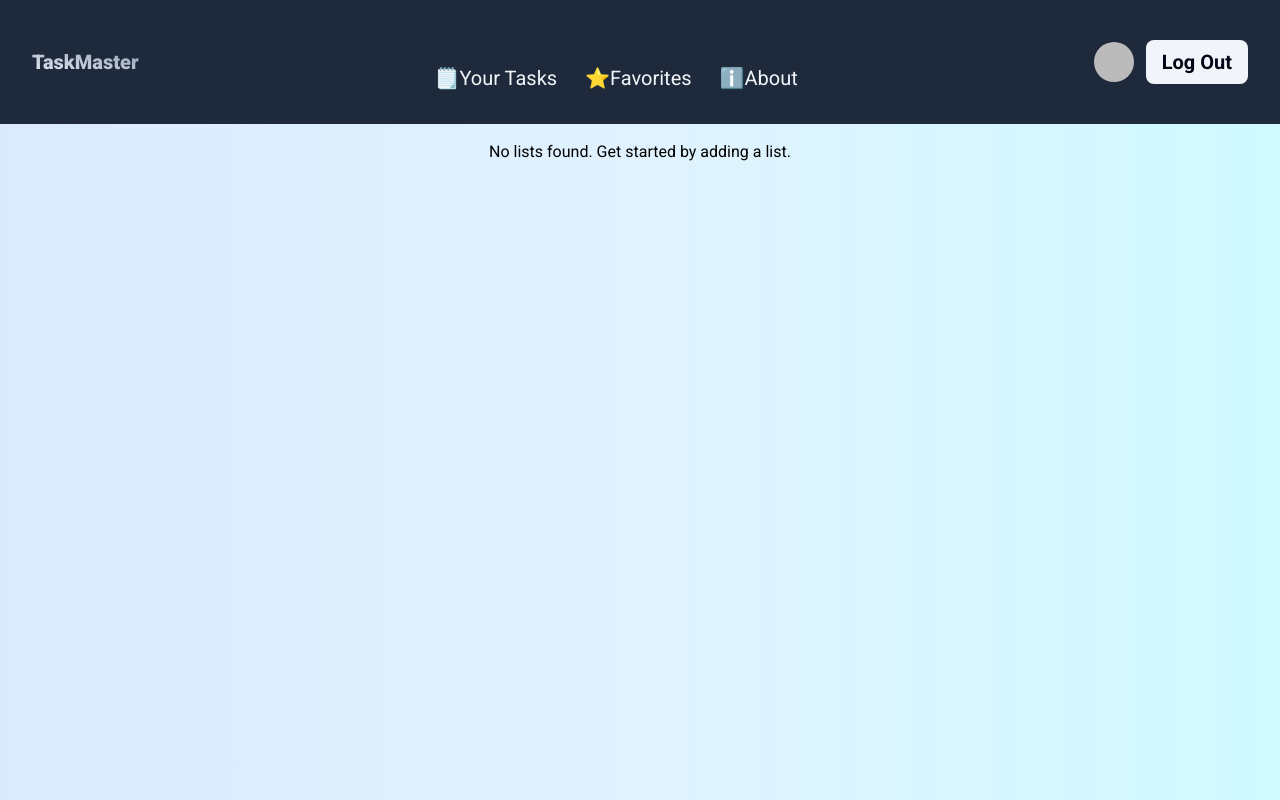
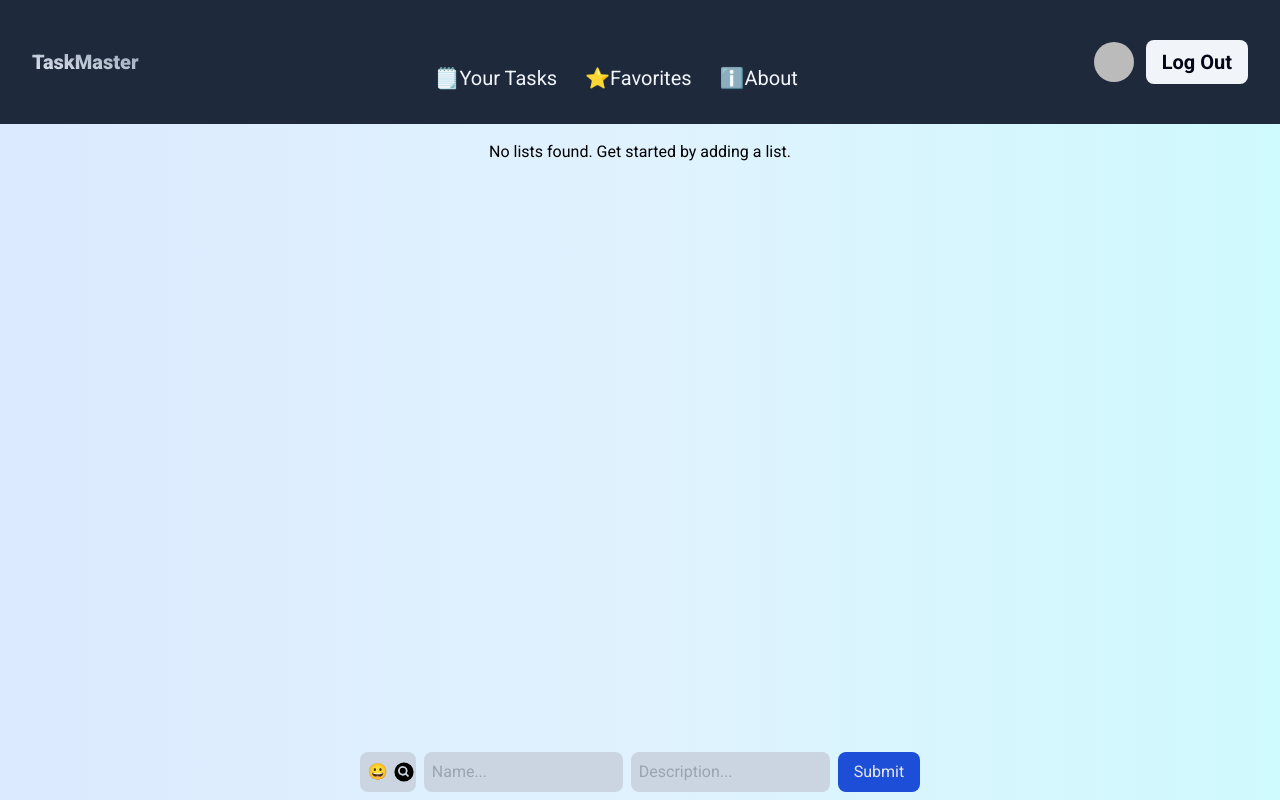
Before and after one commit to SonoLeo/next-todo-app, a Next.js app: page /lists in a window 1280 px wide. Built offline with nearby package versions, Linux system fonts and the light colour scheme; no server answers; the database is empty; sample sign-in values are in the browser's storage.

Commit message:
The user can now insert lists into the database

```diff
--- /dev/null
+++ b/app/api/list/insert/route.ts
@@ -0,0 +1,19 @@
+import { prisma } from "@/lib/prisma";
+import { NextResponse } from "next/server";
+
+export async function POST(req: Request) {
+  const { emoji, description, name, userId } = await req.json();
+
+  console.log(emoji, description, name, userId);
+
+  const result = await prisma.list.create({
+    data: {
+      emoji: emoji,
+      description: description,
+      name: name,
+      userId: userId,
+    },
+  });
+
+  return NextResponse.json({ status: 200, result: { result } });
+}
--- a/app/lists/page.tsx
+++ b/app/lists/page.tsx
@@ -4,8 +4,7 @@ import { prisma } from "@/lib/prisma";
 import { redirect } from "next/navigation";
 import ListCard from "@/components/ListCard";
 import { Metadata } from "next";
-
-// TODO: display data on the page using a ListCard component
+import ListInputForm from "@/components/ListInputForm";
 
 export const metadata: Metadata = {};
 
@@ -31,6 +30,7 @@ async function page() {
           <div>No lists found. Get started by adding a list.</div>
         )}
       </div>
+      <ListInputForm />
     </div>
   );
 }
--- a/app/tasks/[id]/page.tsx
+++ b/app/tasks/[id]/page.tsx
@@ -36,15 +36,19 @@ export async function generateMetadata({ params }: Props): Promise<Metadata> {
 }
 
 async function getCurrentTasks(id: string): Promise<(List & Task) | null> {
-  return await prisma.list.findUnique({
+  const idNum = Number(id);
+
+  const result = await prisma.list.findUnique({
     include: {
       tasks: {
         select: { id: true, name: true, completed: true, createdAt: true },
         orderBy: { id: "asc" },
       },
     },
-    where: { id: Number(id) },
+    where: { id: idNum },
   });
+
+  return result;
 }
 
 async function page({ params }: Props) {
@@ -58,7 +62,9 @@ async function page({ params }: Props) {
 
   return (
     <div className="md:w-8/12 md:flex md:flex-col h-screen md:mx-auto p-8 gap-3">
-      {data?.tasks.length ? (
+      {!data ? (
+        redirect("/lists")
+      ) : data?.tasks.length ? (
         data?.tasks.map((task, i) => (
           <div
             key={i}
--- /dev/null
+++ b/components/ListInputForm.tsx
@@ -0,0 +1,91 @@
+"use client";
+
+import { Session } from "next-auth";
+import { useSession } from "next-auth/react";
+import { useState } from "react";
+import { MagnifyingGlassCircleIcon } from "@heroicons/react/20/solid";
+
+interface InputForm {
+  emoji: string;
+  name: string;
+  description: string;
+}
+
+const handleClick = async (
+  e: React.MouseEvent<HTMLInputElement, MouseEvent>,
+  inputForm: InputForm,
+  session: Session
+) => {
+  e.preventDefault();
+
+  if (!inputForm.name || !inputForm.emoji || !inputForm.description)
+    return alert("Something");
+
+  const res = await fetch("/api/list/insert", {
+    method: "POST",
+    body: JSON.stringify({ ...inputForm, userId: session.user.id }),
+  });
+
+  console.log(inputForm);
+};
+
+function ListInputForm() {
+  const { data: session } = useSession();
+
+  const [inputForm, setInputForm] = useState<InputForm>({
+    name: "",
+    description: "",
+    emoji: "",
+  });
+  const [showEmojiPicker, setShowEmojiPicker] = useState(false);
+
+  const handleChange = (e: React.ChangeEvent<HTMLInputElement>) => {
+    setInputForm((prev) => ({ ...prev, [e.target.name]: e.target.value }));
+  };
+
+  return (
+    <form className="flex gap-2 absolute bottom-0 mx-auto p-2 items-center">
+      <div className="relative">
+        <input
+          type="text"
+          name="emoji"
+          className="w-14 rounded-lg bg-slate-300 p-2 md:read-only:true"
+          placeholder="😀"
+          value={inputForm.emoji}
+        />
+        <button
+          className="absolute top-0 bottom-0 right-0"
+          onClick={(e) => {
+            e.preventDefault();
+            setShowEmojiPicker(!showEmojiPicker);
+          }}
+        >
+          <MagnifyingGlassCircleIcon className="w-6" />
+        </button>
+        <div className={`${!showEmojiPicker && "hidden"} relative top-0`}></div>
+      </div>
+      <input
+        type="text"
+        name="name"
+        placeholder="Name..."
+        className="w-2/4 outline-none rounded-lg bg-slate-300 p-2"
+        onChange={(e) => handleChange(e)}
+      />
+      <input
+        type="text"
+        name="description"
+        placeholder="Description..."
+        className="w-2/4 outline-none rounded-lg bg-slate-300 text-black  p-2"
+        onChange={(e) => handleChange(e)}
+      />
+      <input
+        type="submit"
+        value="Submit"
+        onClick={(e) => handleClick(e, inputForm, session!)}
+        className="rounded-lg bg-blue-700 text-gray-200 py-2 px-4 hover:bg-blue-900 transition-colors duration-200 cursor-pointer"
+      />
+    </form>
+  );
+}
+
+export default ListInputForm;
```
Also changed, not shown: components/CheckBox.tsx (+1 -15 lines).
